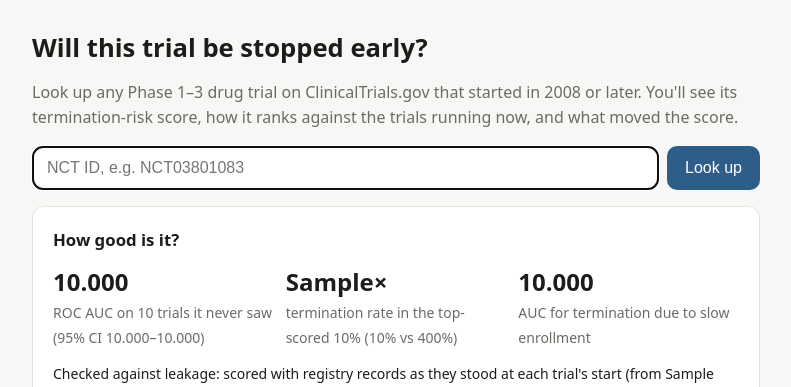
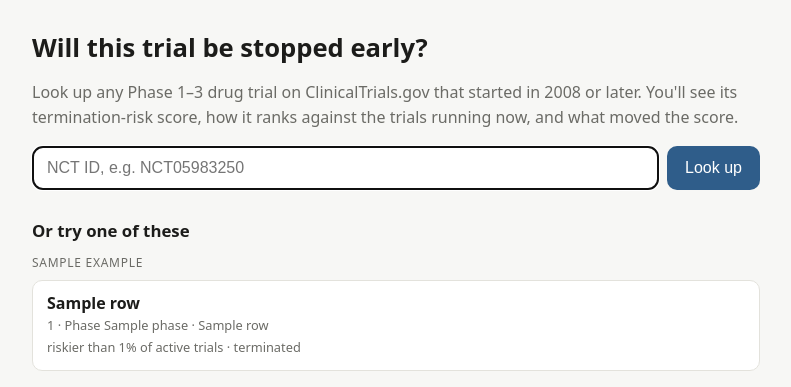
Before and after one commit to frankf1747/clinical_trial_risk_pipeline, a FastAPI app: template lookup_app/templates/home.html in a window 1280 px wide. Shown: the top 387 px of the page, without its empty margins (244-1035 px from the left). Run offline with FastAPI, Linux system fonts and the light colour scheme; the template is opened without the code that fills it: most values are stand-ins (such as "Sample title", 1, 10 or a date in 2020).

Commit message:
Lookup home page: example trials to click (high and low risk, running and finished, and a miss)
Scores, ranks and statuses come from the published file; a trial missing from it is left out.

Co-Authored-By: Claude Opus 5.5 <noreply@anthropic.com>

```diff
--- a/lookup_app/main.py
+++ b/lookup_app/main.py
@@ -27,6 +27,15 @@ SCORE_TYPES = {
 }
 PHASES = {"PHASE1": "1", "PHASE1/PHASE2": "1/2", "PHASE2": "2", "PHASE2/PHASE3": "2/3", "PHASE3": "3"}
 SPONSORS = {"INDUSTRY": "Industry", "OTHER": "Academic or other", "GOVERNMENT": "Government"}
+# Trials to click on the home page. The score, rank and status shown come from the published file; one that
+# is missing from it is left out.
+EXAMPLES = [
+    ("Running now, rated high risk", ["NCT05983250", "NCT04829604"]),
+    ("Running now, rated low risk", ["NCT07793227", "NCT07144176"]),
+    ("Finished: flagged, and it was terminated", ["NCT03352557", "NCT04634825"]),
+    ("Finished: rated low, and it completed", ["NCT03646331"]),
+    ("Finished: a miss, rated low but terminated", ["NCT02385084"]),
+]
 
 
 class Store:
@@ -92,9 +101,19 @@ def _context(request: Request, **extra) -> dict:
     return {"request": request, "s": STORE.summary, "phases": PHASES, "sponsors": SPONSORS, **extra}
 
 
+def examples() -> list[tuple[str, list[dict]]]:
+    """EXAMPLES with each trial's published row, dropping trials (and then groups) not in the file."""
+    out = []
+    for label, ids in EXAMPLES:
+        rows = [r for r in (STORE.get(i) for i in ids) if r is not None]
+        if rows:
+            out.append((label, rows))
+    return out
+
+
 @app.get("/", response_class=HTMLResponse)
 def home(request: Request):
-    return templates.TemplateResponse(request, "home.html", _context(request))
+    return templates.TemplateResponse(request, "home.html", _context(request, examples=examples()))
 
 
 @app.get("/trial")
--- a/lookup_app/templates/base.html
+++ b/lookup_app/templates/base.html
@@ -27,6 +27,14 @@
   .stats { display:grid; grid-template-columns: repeat(auto-fit, minmax(150px, 1fr)); gap:12px; }
   .stat b { display:block; font-size:1.5rem; }
   .meta { display:flex; flex-wrap:wrap; gap:6px 18px; margin-top:6px; }
+  .examples { display:grid; grid-template-columns: repeat(auto-fit, minmax(260px, 1fr)); gap:16px; margin-top:8px; }
+  .group { display:grid; gap:8px; align-content:start; }
+  .glabel { font-size:.75rem; letter-spacing:.06em; text-transform:uppercase; color:var(--muted); }
+  a.ex { display:grid; gap:2px; padding:12px 14px; background:var(--card); border:1px solid var(--line); border-radius:10px;
+         text-decoration:none; color:var(--ink); }
+  a.ex:hover, a.ex:focus-visible { border-color:var(--accent); }
+  .extitle { font-weight:600; line-height:1.3; }
+  .exmeta, .exrank { font-size:.8rem; color:var(--muted); }
   .badge { display:inline-block; font-size:.8rem; padding:2px 8px; border-radius:999px; border:1px solid var(--line); }
   .rank { font-size: 2.4rem; font-weight: 700; line-height: 1.1; }
   .bar { height: 10px; background: var(--track); border-radius: 6px; overflow: hidden; margin: 10px 0 4px; }
--- a/lookup_app/templates/home.html
+++ b/lookup_app/templates/home.html
@@ -4,9 +4,27 @@
 <p class="muted">Look up any Phase 1–3 drug trial on ClinicalTrials.gov that started in 2008 or later. You'll see its
 termination-risk score, how it ranks against the trials running now, and what moved the score.</p>
 <form class="search" action="/trial" method="get">
-  <input name="nct" placeholder="NCT ID, e.g. NCT03801083" aria-label="NCT ID" autofocus>
+  <input name="nct" placeholder="NCT ID, e.g. NCT05983250" aria-label="NCT ID" autofocus>
   <button>Look up</button>
 </form>
+
+{% if examples %}
+<h2>Or try one of these</h2>
+<div class="examples">
+  {% for label, rows in examples %}
+  <div class="group">
+    <div class="glabel">{{ label }}</div>
+    {% for t in rows %}
+    <a class="ex" href="/trial/{{ t.nct_id }}">
+      <span class="extitle">{{ t.brief_title }}</span>
+      <span class="exmeta">{{ t.nct_id }} · Phase {{ phases.get(t.phase, t.phase) }} · {{ t.sponsor_name }}</span>
+      <span class="exrank">{% if t.risk_percentile is not none %}{% if t.risk_percentile >= 99 %}among the riskiest 1%{% elif t.risk_percentile < 1 %}among the lowest-risk 1%{% else %}riskier than {{ "%.0f"|format(t.risk_percentile) }}%{% endif %} of active trials{% endif %}{% if t.status %} · {{ t.status|replace("_", " ")|lower }}{% endif %}</span>
+    </a>
+    {% endfor %}
+  </div>
+  {% endfor %}
+</div>
+{% endif %}
 
 <div class="card">
   <h2 style="margin-top:0">How good is it?</h2>
```
Also changed, not shown: tests/test_lookup_app.py (+7 -0 lines).
